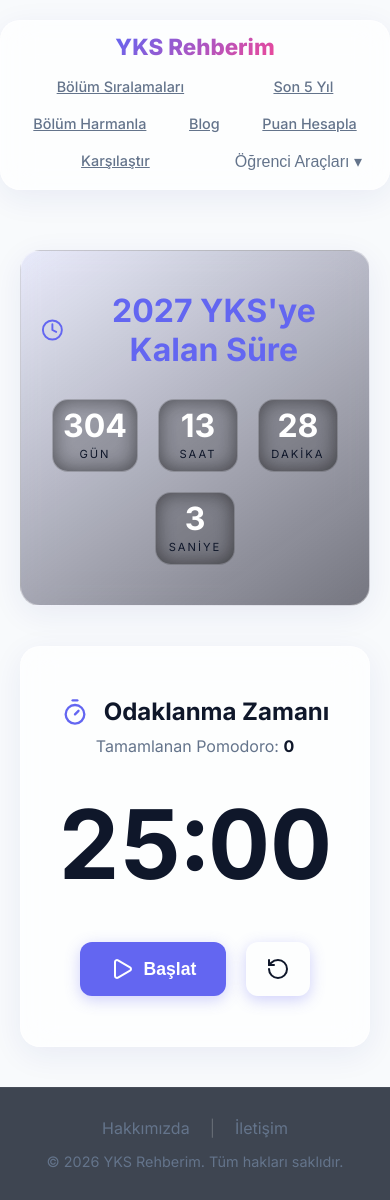
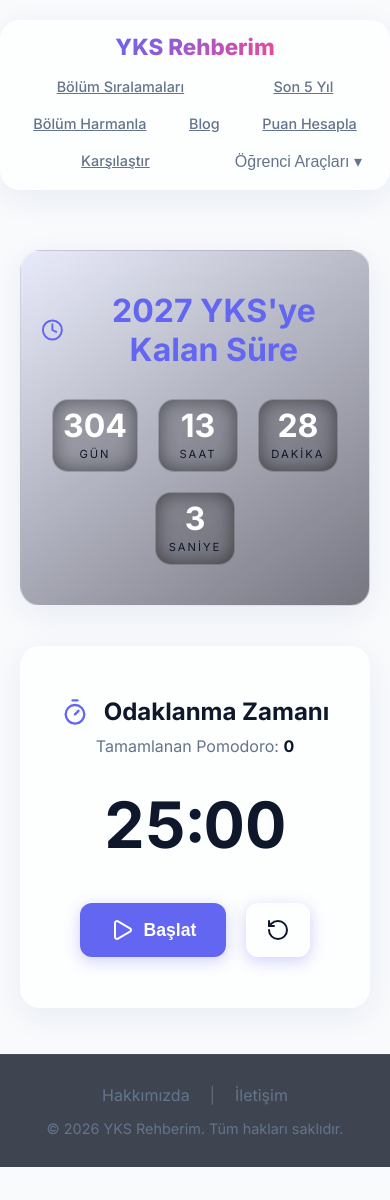
Before and after one commit to saitama-sai/YKS-Hesaplama, a Next.js app: page /pomodoro in a window 390 px wide. After the commit the page ends 1167 px from the top, so only its background shows below. Built offline with nearby package versions, Linux system fonts and the light colour scheme.

Commit message:
fix: mobil uyumluluk ve responsive tasarim iyilestirmeleri

```diff
--- a/app/konu-takip/page.js
+++ b/app/konu-takip/page.js
@@ -120,7 +120,7 @@ export default function KonuTakipPage() {
         </button>
       </div>
 
-      <div style={{ display: 'grid', gridTemplateColumns: 'repeat(auto-fill, minmax(320px, 1fr))', gap: '20px' }}>
+      <div style={{ display: 'grid', gridTemplateColumns: 'repeat(auto-fill, minmax(min(100%, 320px), 1fr))', gap: '20px' }}>
         {Object.entries(KONULAR[activeTab]).map(([subject, topics]) => {
           const progress = calculateProgress(activeTab, subject);
           return (
--- a/app/pomodoro/page.js
+++ b/app/pomodoro/page.js
@@ -124,7 +124,7 @@ export default function PomodoroPage() {
           Tamamlanan Pomodoro: <strong style={{ color: 'var(--text-main)' }}>{sessionCount}</strong>
         </p>
 
-        <div style={{
+        <div className="pomo-timer" style={{
           fontSize: '6rem',
           fontWeight: 'bold',
           fontVariantNumeric: 'tabular-nums',
@@ -208,6 +208,11 @@ export default function PomodoroPage() {
             font-size: 0.7rem;
           }
         }
+        @media (max-width: 480px) {
+          .pomo-timer {
+            font-size: 4rem !important;
+          }
+        }
       `}</style>
     </main>
   );
```
